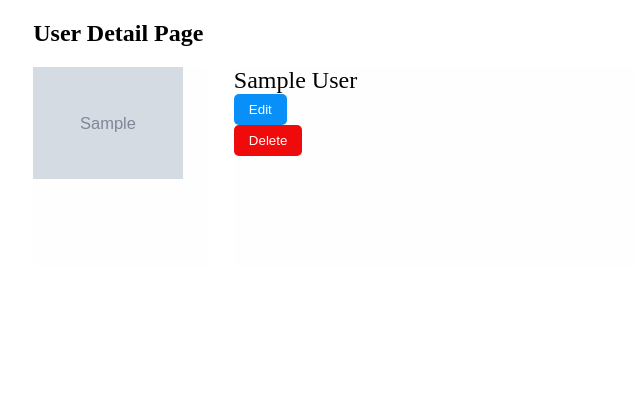
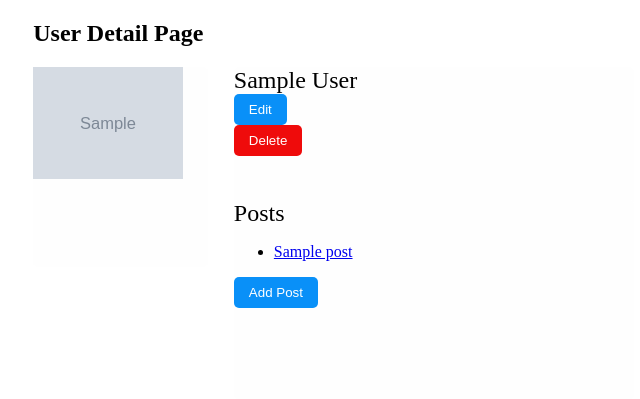
Before and after one commit to laurenanne/blogly, a Flask app: page /users/1 in a window 1280 px wide. Shown: the top 399 px of the page, without its empty margins (0-640 px from the left). Run offline with Flask 3, Linux system fonts and the light colour scheme; tables that the repository leaves empty hold one stand-in row (Sample ...).

Commit message:
user class Post

```diff
--- a/app.py
+++ b/app.py
@@ -2,7 +2,8 @@
 
 from flask import Flask, request, render_template, redirect, flash, session
 from flask_debugtoolbar import DebugToolbarExtension
-from models import db, connect_db, User
+from models import db, connect_db, User, Post
+from datetime import datetime
 
 app = Flask(__name__)
 app.config['SQLALCHEMY_DATABASE_URI'] = 'postgresql:///blogly'
@@ -69,12 +70,12 @@ def edit_user(user_id):
     return render_template('edit.html', user=user)
 
 
-@app.route('/users/<int:user_id>/delete')
+@app.route('/users/<int:user_id>/delete', methods=['POST'])
 def delete_user(user_id):
     with app.app_context():
-        user = User.query.filter(User.id == user_id)
-        user.delete()
+        user = User.query.get_or_404(user_id)
 
+        db.session.delete(user)
         db.session.commit()
 
     return redirect('/users')
@@ -93,3 +94,72 @@ def update_user(user_id):
     db.session.commit()
 
     return redirect('/users')
+
+
+@app.route('/users/<int:user_id>/posts/new')
+def show_post_form(user_id):
+    user = User.query.get_or_404(user_id)
+    return render_template('post-form.html', user=user)
+
+
+@app.route('/users/<int:user_id>/posts/new', methods=['POST'])
+def new_post(user_id):
+    title = request.form['title']
+    content = request.form['content']
+
+    if (title is ""):
+        flash('Your post must have a title')
+        return redirect(f'/users/{user_id}/posts/new')
+
+    if (content is ""):
+        flash('Your post must have content')
+        return redirect(f'/users/{user_id}/posts/new')
+
+    else:
+        new_post = Post(title=title,
+                        content=content, user_key=user_id)
+
+        with app.app_context():
+            db.session.add(new_post)
+            db.session.commit()
+
+            return redirect(f'/posts/{new_post.id}')
+
+
+@app.route('/posts/<int:post_id>')
+def show_post(post_id):
+
+    post = Post.query.get_or_404(post_id)
+    return render_template('posts.html', post=post)
+
+
+@app.route('/posts/<int:post_id>/edit')
+def edit_post(post_id):
+    post = Post.query.get_or_404(post_id)
+
+    return render_template('edit-post.html', post=post)
+
+
+@app.route('/posts/<int:post_id>/delete', methods=["POST"])
+def delete_post(post_id):
+    with app.app_context():
+        post = Post.query.get_or_404(post_id)
+
+        db.session.delete(post)
+        db.session.commit()
+
+    return redirect(f'/users/{post.user_key}')
+
+
+@app.route('/posts/<int:post_id>/edit', methods=['POST'])
+def update_post(post_id):
+
+    post = Post.query.get_or_404(post_id)
+
+    post.title = request.form['title']
+    post.content = request.form['content']
+
+    db.session.add(post)
+    db.session.commit()
+
+    return redirect(f'/posts/{post.id}')
--- a/static/app.css
+++ b/static/app.css
@@ -136,3 +137,25 @@ section.data {
 
 
 }
+
+section.post-info {
+    display: inline-block;
+    border-radius: 5px;
+    background-color: rgba(254, 254, 254, 0.99);
+    margin-left: 2%;
+    width: 400px;
+    height: 200px;
+    position:absolute;
+    top: 200px;
+
+}
+
+section.post {
+    display: inline-block;
+    border-radius: 5px;
+    background-color: rgba(254, 254, 254, 0.99);
+    margin-left: 2%;
+    width: 75%;
+
+
+}
--- a/templates/details.html
+++ b/templates/details.html
@@ -14,12 +14,27 @@
     <form action="/users/{{user.id}}/edit">
         <button class="btn btn-edit">Edit</button>
     </form>
-    <form action="/users/{{user.id}}/delete">
+    <form action="/users/{{user.id}}/delete" , method="POST">
         <button class="btn btn-delete">Delete</button>
     </form>
 
+</section>
 
+<section class="post-info">
+    <p>Posts</p>
+    <ul>
+        {% for post in user.posts%}
+        <li>
+            <a href="/posts/{{post.id}}">{{post.title}}</a>
+        </li>
+        {%endfor %}
+    </ul>
+    <form action='/users/{{user.id}}/posts/new'>
+        <button class="btn btn-edit">Add Post</button>
+    </form>
 </section>
 
 
+
+
 {% endblock %}
```
Also changed, not shown: other parts of static/app.css (+2 -1 lines), models.py (+20 -6 lines), seed.py (added, +35 -0 lines), templates/edit-post.html (added, +25 -0 lines), templates/post-form.html (added, +26 -0 lines), templates/posts.html (added, +28 -0 lines).
